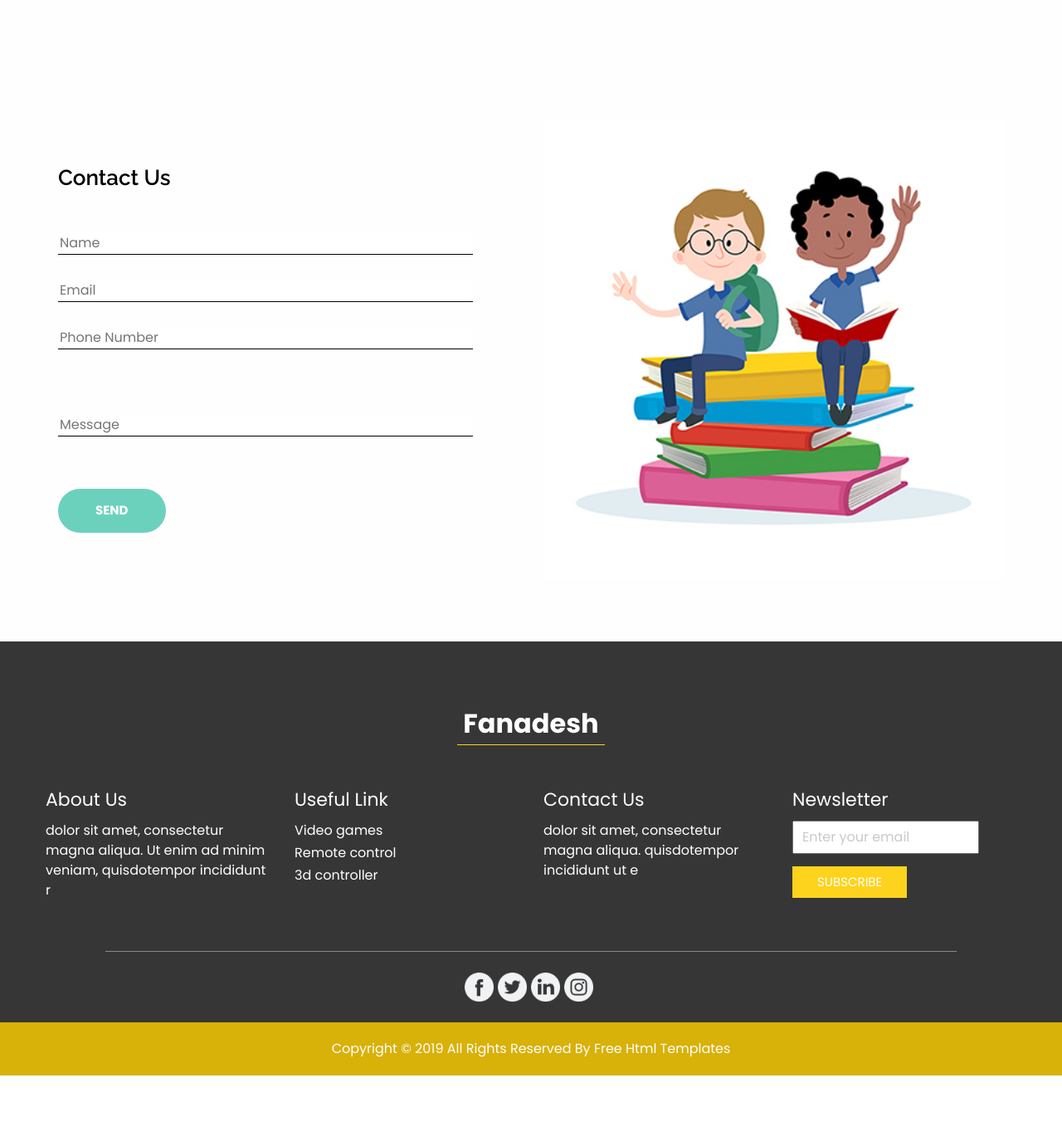
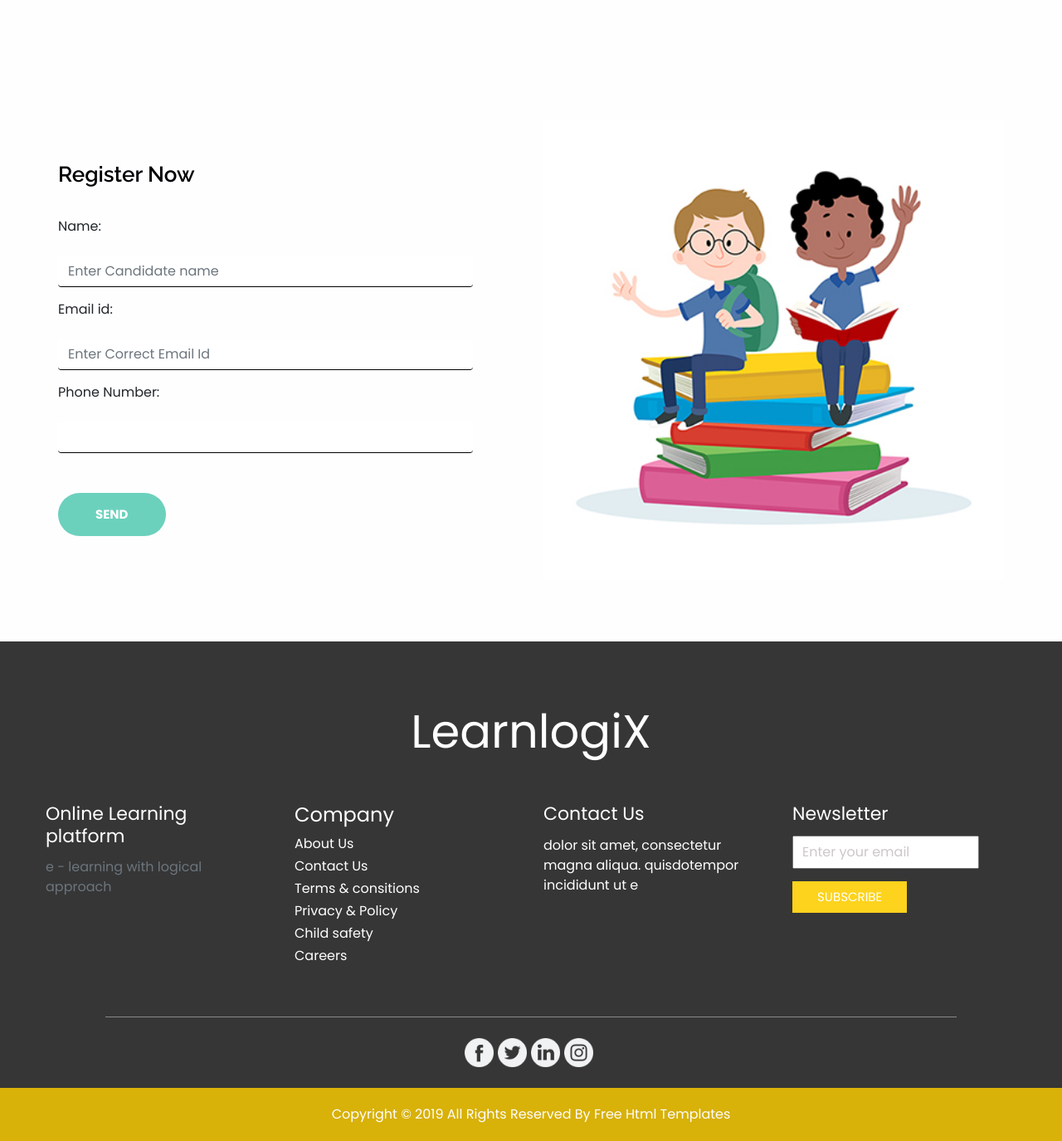
Before and after one commit to sanvi2021/learnlogix.in, a Django app: page / in a window 1280 px wide. Shown: the part 4211-5586 px from the top of the page at 83% size. Before the commit the page ends 5507 px from the top, so only its background shows below. Run offline with Django 4.2, Linux system fonts and the light colour scheme; some libraries are stand-ins or nearby versions.

Commit message:
fotters updates

```diff
--- a/website/static/assets/css/style.css
+++ b/website/static/assets/css/style.css
@@ -67,6 +67,7 @@ body {
 
 }
 
+
 nav.navbar.navbar-expand-lg {
 
   padding: 10px 0;
@@ -99,6 +100,7 @@ a:focus {
 .top_container {
   position: relative;
 }
+
 
 
 
@@ -247,53 +249,54 @@ a:focus {
 
 /* end common style */
 
-/* about section */
-.about_section {
+/* academics section */
+.academics_section {
   text-align: right;
 }
 
-.about_section a {
+.academics_section a {
   background-color: #6ebca8;
   color: #fefeff;
 }
 
-/* end about section */
 
-/* admission section */
+/* end academics section */
+
+/* Engineering section */
 
 
-.admission_section a {
+.Engineering_section a {
   background-color: #fdd31d;
   color: #fefeff;
 }
 
-/* end admission section */
+/* end Engineering section */
 
-/* why section */
+/* Medical section */
 
-.why_section {
+.Medical_section {
   text-align: right;
 }
 
-.why_section a {
+.Medical_section a {
   background-color: #6ebca8;
   color: #fefeff;
 }
 
-/* end why section */
+/* end Medical section */
 
-/* determine section */
+/* customized section */
 
 
-.determine_section a {
+.customized_section a {
   background-color: #fdd31d;
   color: #fefeff;
 }
 
 
-/* end determine section */
+/* end customized section */
 
-/* client section */
+/* Whats New section */
 .client_section h2,
 .client_section h5,
 .client_section p {
@@ -469,6 +472,10 @@ a:focus {
   padding: 5px 7px;
   border-bottom: 1.5px solid #fdd31d;
 }
+.info_logo-box .custom .custom_footer p {
+  color: #ccc8c8;
+  font-size: medium;
+}
 
 .info_section ul {
   padding: 0;
@@ -491,6 +498,7 @@ a:focus {
   margin-bottom: 12px;
   font-size: 22px;
 }
+
 
 
 
--- a/website/templates/base.html
+++ b/website/templates/base.html
@@ -87,38 +87,53 @@
 
       <section class="info_section layout_padding-top">
         <div class="info_logo-box">
-          <h2>
-              Fanadesh
-          </h2>
+          <h1 class ="display-4">
+              LearnlogiX
+          </h1>
         </div>
           <div class="container layout_padding2">
             <div class="row">
               <div class="col-md-3">
                 <h5>
-                    About Us
+                    Online Learning platform
                 </h5>
-               <p>
-                  dolor sit amet, consectetur magna aliqua. Ut enim ad minim veniam, quisdotempor incididunt r
+               <p class="text-muted">
+                   e - learning with logical approach
                </p>
               </div>
               <div class="col-md-3">
-                <h5>
-                    Useful Link
-                </h5>
+                <h4>
+                    Company
+                </h4>
                 <ul>
                   <li>
                     <a href="">
-                        Video games
+                        About Us
                     </a>
                   </li>
                   <li>
                    <a href="">
-                      Remote control
+                      Contact Us
                    </a>
                   </li>
                   <li>
                     <a href="">
-                        3d controller
+                        Terms & consitions
+                    </a>
+                  </li>
+                  <li>
+                    <a href="">
+                        Privacy & Policy
+                    </a>
+                  </li>
+                  <li>
+                    <a href="">
+                        Child safety
+                    </a>
+                  </li>
+                  <li>
+                    <a href="">
+                        Careers
                     </a>
                   </li>
                 </ul>
--- a/website/templates/index.html
+++ b/website/templates/index.html
@@ -250,24 +248,13 @@
           <div class="col-md-6">
             <div class="d-flex justify-content-center d-md-block">
               <h2>
-                Contact Us
+                Register Now
               </h2>
             </div>
             <form action="">
               <div class="contact_form-container">
                 <div>
-                  <div>
-                    <input type="text" placeholder="Name">
-                  </div>
-                  <div>
-                    <input type="email" placeholder="Email">
-                  </div>
-                  <div>
-                    <input type="text" placeholder="Phone Number">
-                  </div>
-                  <div class="mt-5">
-                    <input type="text" placeholder="Message">
-                  </div>
+                  {{leads}}
                   <div class="mt-5">
                     <button type="submit">
                       send
--- a/website/views.py
+++ b/website/views.py
@@ -17,4 +17,11 @@ from .forms import landing_pageleads
     #return render(request,'index.html',{"leads":leads})
 
 def landing_page(request):
-    return render(request,'index.html')
+      if request.method =='POST':
+            leads = landing_pageleads(request.POST)
+            if leads.is_valid():
+                  leads.save()
+            print('===== Information is captured======')
+      else:
+            leads = landing_pageleads()
+      return render(request,'index.html',{"leads":leads})
```
Also changed, not shown: other parts of website/templates/index.html (+21 -23 lines).
